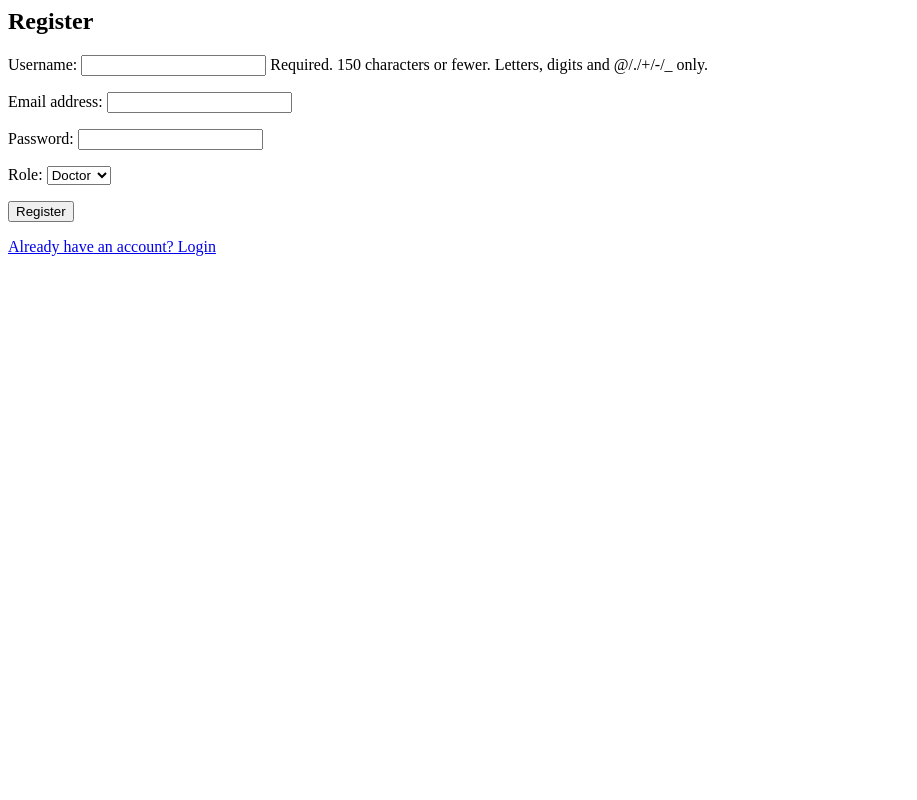
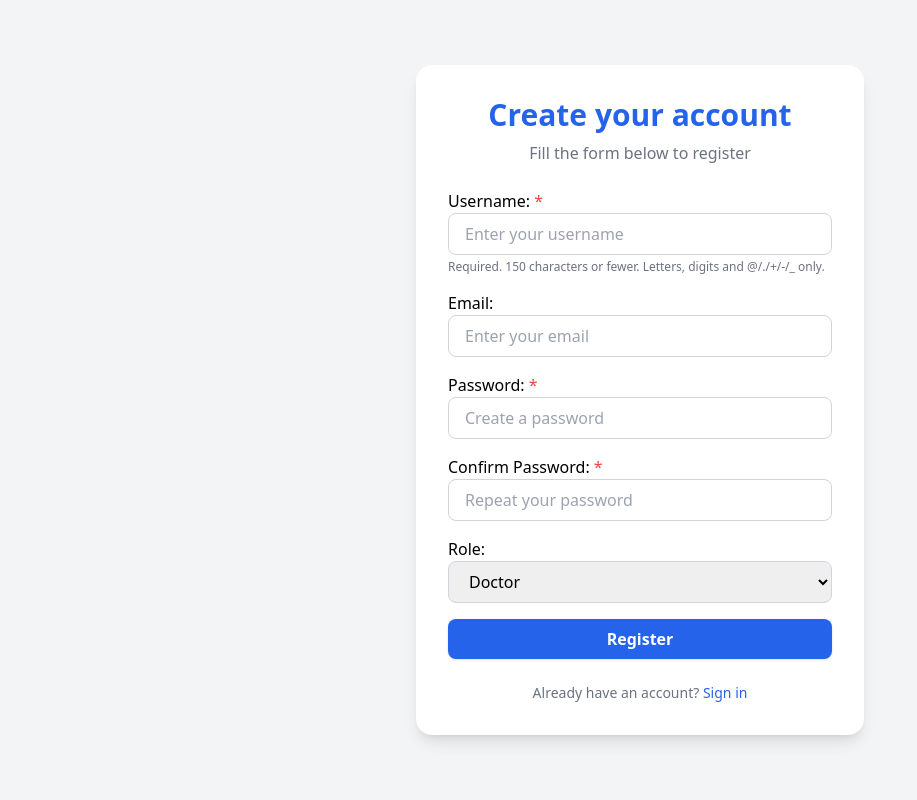
Before and after one commit to rafael-acerqueira/medscheduler, a Django app: page /register/ in a window 1280 px wide. Shown: the whole page, without its empty margins (0-917 px from the left). Run offline with Django 5.2, Linux system fonts and the light colour scheme; some libraries are stand-ins or nearby versions.

Commit message:
Configure Register and Login forms and add CSS styles

```diff
--- a/core/forms.py
+++ b/core/forms.py
@@ -1,14 +1,61 @@
 from django import forms
+from django.contrib.auth.forms import AuthenticationForm
+
 from .models import User
 
+ROLE_CHOICES = [user_role for user_role in User.ROLE_CHOICES if user_role[0] != User.ADMIN]
+
 class UserRegistrationForm(forms.ModelForm):
-    password = forms.CharField(widget=forms.PasswordInput)
-    roles = (user_role for user_role in User.ROLE_CHOICES if user_role[0] != User.ADMIN)
-    role = forms.ChoiceField(choices=roles)
+    password = forms.CharField(
+        label="Password",
+        widget=forms.PasswordInput(attrs={
+            'class': 'w-full px-4 py-2 border border-gray-300 rounded-lg focus:outline-none focus:ring-2 focus:ring-blue-600',
+            'placeholder': 'Create a password',
+            'autocomplete': 'new-password',
+        })
+    )
+    password2 = forms.CharField(
+        label="Confirm Password",
+        widget=forms.PasswordInput(attrs={
+            'class': 'w-full px-4 py-2 border border-gray-300 rounded-lg focus:outline-none focus:ring-2 focus:ring-blue-600',
+            'placeholder': 'Repeat your password',
+            'autocomplete': 'new-password',
+        })
+    )
+    role = forms.ChoiceField(
+        label="Role",
+        choices=ROLE_CHOICES,
+        widget=forms.Select(attrs={
+            'class': 'w-full px-4 py-2 border border-gray-300 rounded-lg focus:outline-none focus:ring-2 focus:ring-blue-600',
+        })
+    )
 
     class Meta:
         model = User
-        fields = ['username', 'email', 'password', 'role']
+        fields = ['username', 'email', 'password', 'password2', 'role']
+        widgets = {
+            'username': forms.TextInput(attrs={
+                'class': 'w-full px-4 py-2 border border-gray-300 rounded-lg focus:outline-none focus:ring-2 focus:ring-blue-600',
+                'placeholder': 'Enter your username',
+                'autocomplete': 'username',
+            }),
+            'email': forms.EmailInput(attrs={
+                'class': 'w-full px-4 py-2 border border-gray-300 rounded-lg focus:outline-none focus:ring-2 focus:ring-blue-600',
+                'placeholder': 'Enter your email',
+                'autocomplete': 'email',
+            }),
+        }
+        labels = {
+            'username': 'Username',
+            'email': 'Email',
+        }
+
+    def clean_password2(self):
+        password = self.cleaned_data.get('password')
+        password2 = self.cleaned_data.get('password2')
+        if password and password2 and password != password2:
+            raise forms.ValidationError("Passwords do not match.")
+        return password2
 
     def save(self, commit=True):
         user = super().save(commit=False)
@@ -16,3 +63,21 @@ class UserRegistrationForm(forms.ModelForm):
         if commit:
             user.save()
         return user
+
+class LoginForm(AuthenticationForm):
+    username = forms.CharField(
+        label="Username",
+        widget=forms.TextInput(attrs={
+            'class': 'w-full px-4 py-2 border border-gray-300 rounded-lg focus:outline-none focus:ring-2 focus:ring-blue-600',
+            'placeholder': 'Enter your username',
+            'autocomplete': 'username',
+        })
+    )
+    password = forms.CharField(
+        label="Password",
+        widget=forms.PasswordInput(attrs={
+            'class': 'w-full px-4 py-2 border border-gray-300 rounded-lg focus:outline-none focus:ring-2 focus:ring-blue-600',
+            'placeholder': 'Enter your password',
+            'autocomplete': 'current-password',
+        })
+    )
--- /dev/null
+++ b/core/templates/base.html
@@ -0,0 +1,12 @@
+<!DOCTYPE html>
+<html lang="en">
+<head>
+    <meta charset="UTF-8">
+    <title>{% block title %} | MedScheduler{% endblock %}</title>
+    <script src="https://cdn.tailwindcss.com"></script>
+</head>
+<body  class="min-h-screen flex items-center justify-center bg-gray-100">
+    {% block content %}
+    {% endblock %}
+</body>
+</html>
--- a/core/templates/register.html
+++ b/core/templates/register.html
@@ -1,7 +1,62 @@
-<h2>Register</h2>
-<form method="post">
-    {% csrf_token %}
-    {{ form.as_p }}
-    <button type="submit">Register</button>
-</form>
-<a href="{% url 'login' %}">Already have an account? Login</a>
+{% extends "base.html" %}
+
+{% block title %}Register{% endblock %}
+
+{% block content %}
+<div class="min-h-screen flex items-center justify-center bg-gray-100">
+  <div class="bg-white rounded-2xl shadow-lg p-8 w-full max-w-md">
+    <h1 class="text-3xl font-bold text-blue-600 text-center mb-2">Create your account</h1>
+    <p class="text-center text-gray-500 mb-6">Fill the form below to register</p>
+    {% if form.errors %}
+      <div class="bg-red-100 border-l-4 border-red-500 text-red-700 p-3 rounded mb-4 text-sm">
+        <ul>
+          {% for field in form %}
+            {% for error in field.errors %}
+              <li>{{ error }}</li>
+            {% endfor %}
+          {% endfor %}
+          {% for error in form.non_field_errors %}
+            <li>{{ error }}</li>
+          {% endfor %}
+        </ul>
+      </div>
+    {% endif %}
+    <form method="post" class="space-y-4">
+      {% csrf_token %}
+      <div>
+        {{ form.username.label_tag }}{% if form.username.field.required %}<span class="text-red-500 ml-1">*</span>{% endif %}
+        {{ form.username }}
+        {% if form.username.help_text %}
+          <p class="text-xs text-gray-500 mt-1">{{ form.username.help_text|safe }}</p>
+        {% endif %}
+      </div>
+      <div>
+        {{ form.email.label_tag }}{% if form.email.field.required %}<span class="text-red-500 ml-1">*</span>{% endif %}
+        {{ form.email }}
+      </div>
+      <div>
+        {{ form.password.label_tag }}{% if form.password.field.required %}<span class="text-red-500 ml-1">*</span>{% endif %}
+        {{ form.password }}
+      </div>
+      <div>
+        {{ form.password2.label_tag }}{% if form.password2.field.required %}<span class="text-red-500 ml-1">*</span>{% endif %}
+        {{ form.password2 }}
+      </div>
+      <div>
+        {{ form.role.label_tag }}
+        {{ form.role }}
+      </div>
+      <button
+        type="submit"
+        class="w-full bg-blue-600 hover:bg-blue-700 text-white font-semibold py-2 px-4 rounded-lg shadow transition"
+      >
+        Register
+      </button>
+    </form>
+    <p class="text-center text-sm text-gray-500 mt-6">
+      Already have an account?
+      <a href="{% url 'login' %}" class="text-blue-600 hover:underline">Sign in</a>
+    </p>
+  </div>
+</div>
+{% endblock %}
--- a/medscheduler/settings.py
+++ b/medscheduler/settings.py
@@ -130,3 +130,5 @@ REST_FRAMEWORK = {
         'rest_framework_simplejwt.authentication.JWTAuthentication',
     ),
 }
+
+TAILWIND_APP_NAME = 'theme'
--- a/medscheduler/urls.py
+++ b/medscheduler/urls.py
@@ -18,11 +18,12 @@ from django.contrib import admin
 from django.contrib.auth import views as auth_views
 from django.urls import path
 
+from core.forms import LoginForm
 from core.views import register
 
 urlpatterns = [
     path('admin/', admin.site.urls),
     path('register/', register, name='register'),
-    path('login/', auth_views.LoginView.as_view(template_name='login.html'), name='login'),
+    path('login/', auth_views.LoginView.as_view(template_name='login.html', authentication_form=LoginForm), name='login'),
     path('logout/', auth_views.LogoutView.as_view(), name='logout')
 ]
```
Also changed, not shown: core/templates/login.html (+50 -6 lines).
